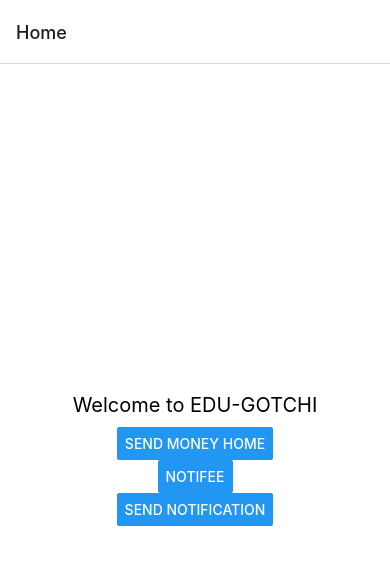
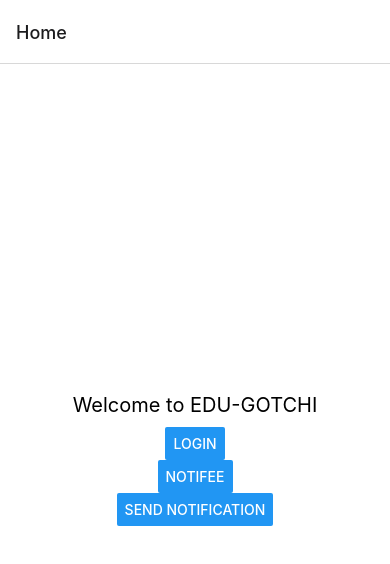
Before and after one commit to EDU-GUCCHI/Client, a React Native app: screen /Home in a window 390 px wide. Shown: the top 564 px of the page. Built offline with nearby package versions, Linux system fonts and the light colour scheme; what react-native-push-notification would draw is missing.

Commit message:
fixed title and navigation for login button

```diff
--- a/App.tsx
+++ b/App.tsx
@@ -21,7 +21,7 @@ export default class App extends Component<Props> {
             component={HomeScreen}
           />
           <Stack.Screen
-            name="Details"
+            name="Login"
             options={{title: 'Login'}}
             component={LoginScreen}
           />
--- a/src/screens/Home.tsx
+++ b/src/screens/Home.tsx
@@ -6,7 +6,7 @@ import { StackNavigationProp } from '@react-navigation/stack';
 
 type RootStackParamList = {
   Home: undefined;
-  Details: undefined;
+  Login: undefined;
   Notifee: undefined;
 };
 
@@ -21,9 +21,9 @@ function HomeScreen({ navigation }: Props) {
     <View style={styles.container}>
       <Text style={styles.welcome}>Welcome to EDU-GOTCHI</Text>
       <Button
-        title="send money home"
+        title="Login"
         onPress={() => {
-          navigation.navigate('Details');
+          navigation.navigate('Login');
         }}
       />
       <Button title="notifee" onPress={() => navigation.navigate('Notifee')} />
```
Also changed, not shown: 1 other file (tests, documents, lock files or other folders).
